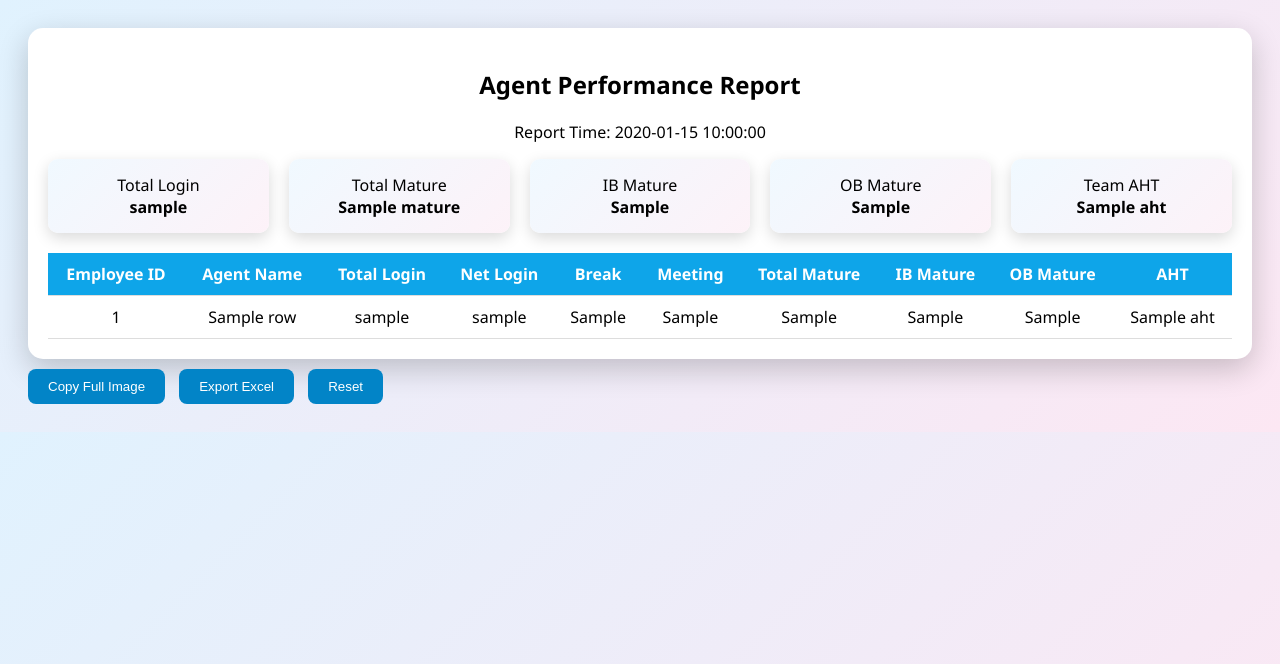
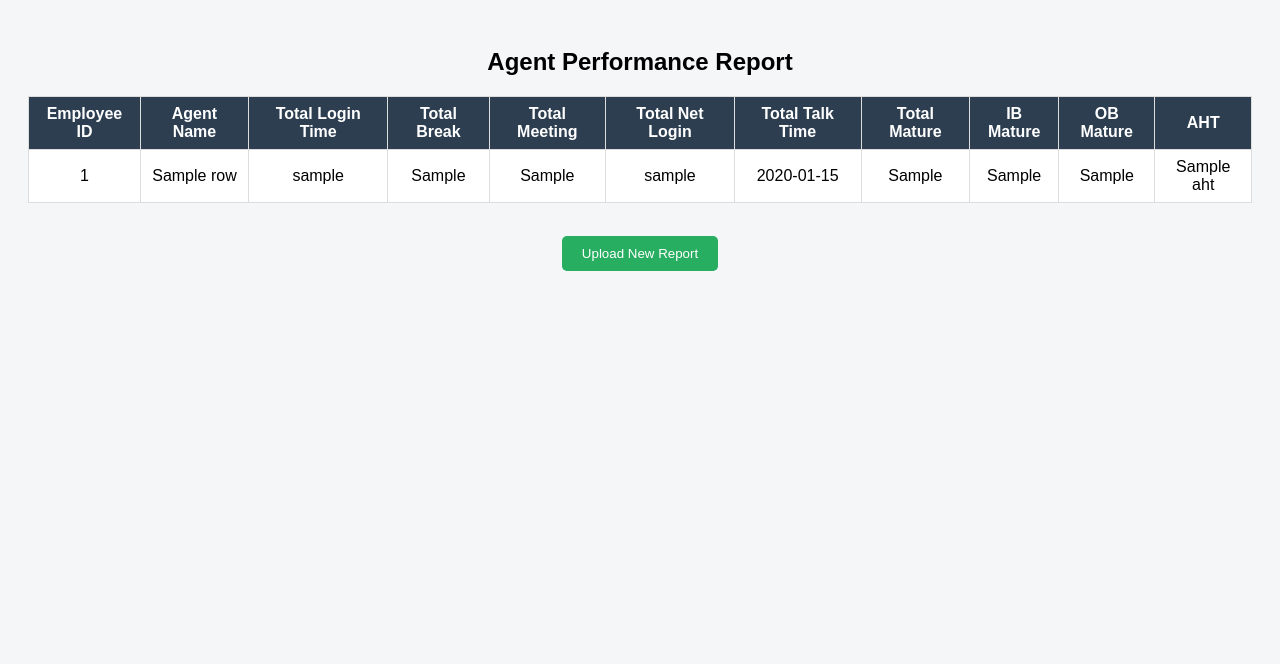
Before and after one commit to Viratmalakar/apr, a Flask app: template templates/result.html in a window 1280 px wide. Shown: the top 664 px of the page. Run offline with Flask 3, Linux system fonts and the light colour scheme; the template is opened without the code that fills it: most values are stand-ins (such as "Sample title", 1, 10 or a date in 2020).

Commit message:
Update result.html

```diff
--- a/templates/result.html
+++ b/templates/result.html
@@ -4,117 +4,87 @@
 
     <title>Agent Performance Report</title>
 
-<script src="https://cdn.jsdelivr.net/npm/html2canvas@1.4.1/dist/html2canvas.min.js"></script>
-
     <style>
 
         body{
-font-family:Segoe UI;
-background:linear-gradient(135deg,#e0f2fe,#fce7f3);
+            font-family: Arial;
+            background:#f4f6f8;
             padding:20px;
         }
 
-.container{
-background:white;
-padding:20px;
-border-radius:15px;
-box-shadow:0 10px 30px rgba(0,0,0,0.2);
-}
-
-.summary{
-display:flex;
-gap:20px;
+        h2{
+            text-align:center;
             margin-bottom:20px;
         }
 
-.card{
-flex:1;
-padding:15px;
-border-radius:10px;
-background:linear-gradient(135deg,#f0f9ff,#fdf2f8);
-box-shadow:0 5px 15px rgba(0,0,0,0.15);
-text-align:center;
+        table{
+            border-collapse:collapse;
+            width:100%;
+            background:white;
+            box-shadow:0 0 10px rgba(0,0,0,0.1);
         }
 
-table{
-width:100%;
-border-collapse:collapse;
-}
-
-th,td{
-padding:10px;
-border-bottom:1px solid #ddd;
+        th, td{
+            border:1px solid #ddd;
+            padding:8px;
             text-align:center;
         }
 
         th{
-background:#0ea5e9;
+            background:#2c3e50;
             color:white;
+            position:sticky;
+            top:0;
         }
 
-button{
+        tr:nth-child(even){
+            background:#f2f2f2;
+        }
+
+        tr:hover{
+            background:#e6f2ff;
+        }
+
+        .container{
+            overflow-x:auto;
+        }
+
+        .btn{
+            margin-top:15px;
             padding:10px 20px;
-margin-top:10px;
-margin-right:10px;
+            background:#27ae60;
+            color:white;
             border:none;
-border-radius:8px;
             cursor:pointer;
-background:#0284c7;
-color:white;
+            border-radius:5px;
+        }
+
+        .btn:hover{
+            background:#219150;
         }
 
     </style>
 
 </head>
-
 <body>
 
-<div class="container" id="report">
+<h2>Agent Performance Report</h2>
 
-<h2 style="text-align:center;">
-Agent Performance Report
-</h2>
-
-<p style="text-align:center;">
-Report Time: {{report_time}}
-</p>
-
-
-<div class="summary">
-
-<div class="card">
-Total Login<br><b>{{summary.login}}</b>
-</div>
-
-<div class="card">
-Total Mature<br><b>{{summary.mature}}</b>
-</div>
-
-<div class="card">
-IB Mature<br><b>{{summary.ib}}</b>
-</div>
-
-<div class="card">
-OB Mature<br><b>{{summary.ob}}</b>
-</div>
-
-<div class="card">
-Team AHT<br><b>{{summary.aht}}</b>
-</div>
-
-</div>
-
+<div class="container">
 
 <table>
+
+    <thead>
 
         <tr>
 
             <th>Employee ID</th>
             <th>Agent Name</th>
-<th>Total Login</th>
-<th>Net Login</th>
-<th>Break</th>
-<th>Meeting</th>
+            <th>Total Login Time</th>
+            <th>Total Break</th>
+            <th>Total Meeting</th>
+            <th>Total Net Login</th>
+            <th>Total Talk Time</th>
             <th>Total Mature</th>
             <th>IB Mature</th>
             <th>OB Mature</th>
@@ -122,93 +92,43 @@ Team AHT<br><b>{{summary.aht}}</b>
 
         </tr>
 
+    </thead>
 
-{% for r in rows %}
+    <tbody>
+
+        {% for row in data %}
 
         <tr>
 
-<td>{{r["Employee ID"]}}</td>
-<td>{{r["Agent Name"]}}</td>
-<td>{{r["Total Login Time"]}}</td>
-<td>{{r["Total Net Login"]}}</td>
-<td>{{r["Total Break"]}}</td>
-<td>{{r["Total Meeting"]}}</td>
-<td>{{r["Total Mature"]}}</td>
-<td>{{r["IB Mature"]}}</td>
-<td>{{r["OB Mature"]}}</td>
-<td>{{r["AHT"]}}</td>
+            <td>{{row["Employee ID"]}}</td>
+            <td>{{row["Agent Name"]}}</td>
+            <td>{{row["Total Login Time"]}}</td>
+            <td>{{row["Total Break"]}}</td>
+            <td>{{row["Total Meeting"]}}</td>
+            <td>{{row["Total Net Login"]}}</td>
+            <td>{{row["Total Talk Time"]}}</td>
+            <td>{{row["Total Mature"]}}</td>
+            <td>{{row["IB Mature"]}}</td>
+            <td>{{row["OB Mature"]}}</td>
+            <td>{{row["AHT"]}}</td>
 
         </tr>
 
         {% endfor %}
 
+    </tbody>
+
 </table>
 
 </div>
 
+<br>
 
-<button onclick="copyImage()">Copy Full Image</button>
-
-<button onclick="exportExcel()">Export Excel</button>
-
-<button onclick="location.href='/'">Reset</button>
-
-
-<script>
-
-function copyImage(){
-
-html2canvas(document.querySelector("#report"),{
-
-scale:4
-
-}).then(canvas=>{
-
-canvas.toBlob(function(blob){
-
-navigator.clipboard.write([
-
-new ClipboardItem({'image/png': blob})
-
-]);
-
-});
-
-});
-
-}
-
-
-function exportExcel(){
-
-fetch("/export",{
-
-method:"POST",
-headers:{
-"Content-Type":"application/json"
-},
-
-body:JSON.stringify({{rows|tojson}})
-
-})
-.then(res=>res.blob())
-.then(blob=>{
-
-let url=window.URL.createObjectURL(blob);
-
-let a=document.createElement("a");
-
-a.href=url;
-
-a.download="Agent_Report.xlsx";
-
-a.click();
-
-});
-
-}
-
-</script>
+<center>
+    <button onclick="window.location.href='/'" class="btn">
+        Upload New Report
+    </button>
+</center>
 
 </body>
 </html>
```
Lines whose indentation alone changed are shown as unchanged.
